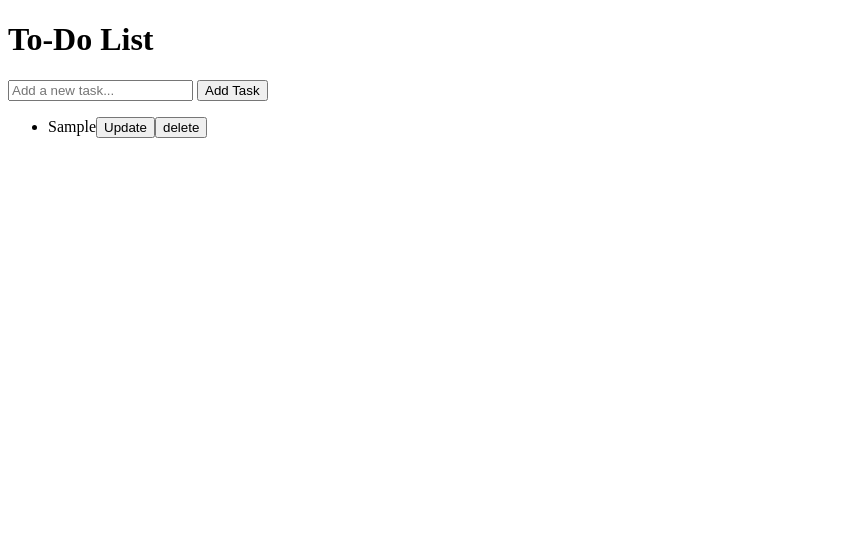
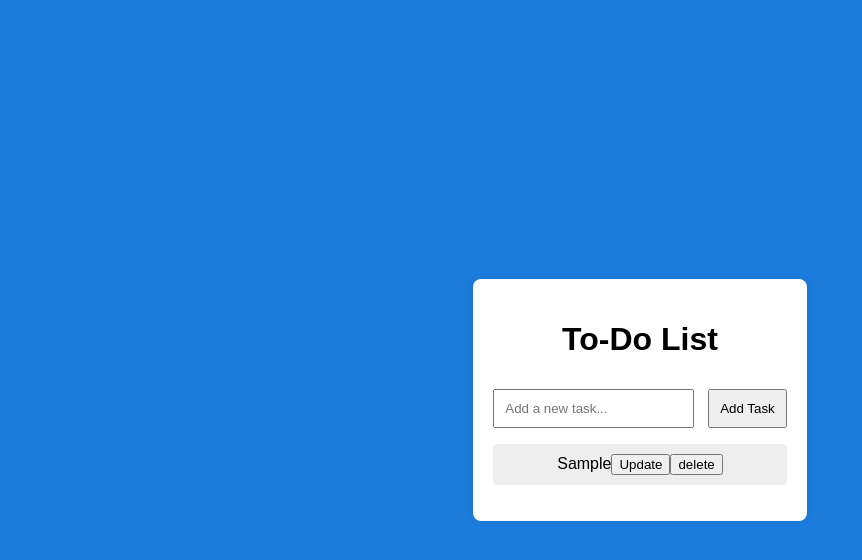
Before and after one commit to pisu5/to-do-list, a plain HTML site: page index.html in a window 1280 px wide. Both pictures are taken after typing "Sample" into the empty fields and a click on the button "Add Task". Shown: the whole page, without its empty margins (0-862 px from the left). Drawn offline with Linux system fonts and the light colour scheme.

Commit message:
fix issues

```diff
--- a/index.html
+++ b/index.html
@@ -4,7 +4,7 @@
     <meta charset="UTF-8" />
     <meta name="viewport" content="width=device-width, initial-scale=1.0" />
     <title>To-Do List</title>
-    <link rel="stylesheet" href="styles.css" />
+    <link rel="stylesheet" href="style.css" />
   </head>
   <body>
     <div class="to-do-list">
--- a/main.js
+++ b/main.js
@@ -5,11 +5,13 @@ butt.addEventListener("click", function () {
   let input = document.querySelector("#taskInput");
 
   // Create a new list item
-  let listItem = document.createElement("li");
-  if (input === null || input.value.trim() === "") {
-    console.log("empty");
+  // Validate input inside the update button
+  if (validateInput(input)) {
+    console.log("Empty input during update");
     return;
   }
+
+  let listItem = document.createElement("li");
 
   // Create a text node with the task text
   let itemId = "items_" + Date.now();
@@ -27,10 +29,17 @@ butt.addEventListener("click", function () {
   document.getElementById("taskInput").value = "";
 
   let update = document.createElement("button");
+
   update.innerText = "Update";
   listItem.appendChild(update);
   update.addEventListener("click", function () {
     let getId = document.getElementById(itemId);
+    // Validate input inside the update button
+    if (validateInput(input)) {
+      console.log("Empty input during update");
+      return;
+    }
+
     getId.innerHTML = input.value;
     console.log("updated");
   });
@@ -38,6 +47,11 @@ butt.addEventListener("click", function () {
   dele.innerHTML = "delete";
   listItem.appendChild(dele);
   dele.addEventListener("click", function () {
+    listItem.remove();
     console.log("deleted");
   });
 });
+
+function validateInput(inputt) {
+  return inputt === null || inputt.value.trim() === "";
+}
--- a/style.css
+++ b/style.css
@@ -9,6 +9,7 @@ body {
 }
 
 .to-do-list {
+
     text-align: center;
     background-color: #fff;
     padding: 20px;
@@ -23,6 +24,8 @@ body {
 }
 
 #addTask {
+    margin-top: 10px;
+
     padding: 10px;
 }
 
```
